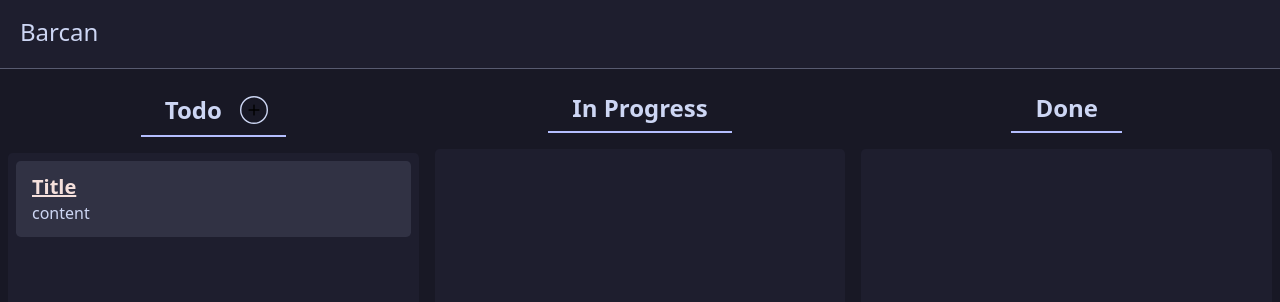
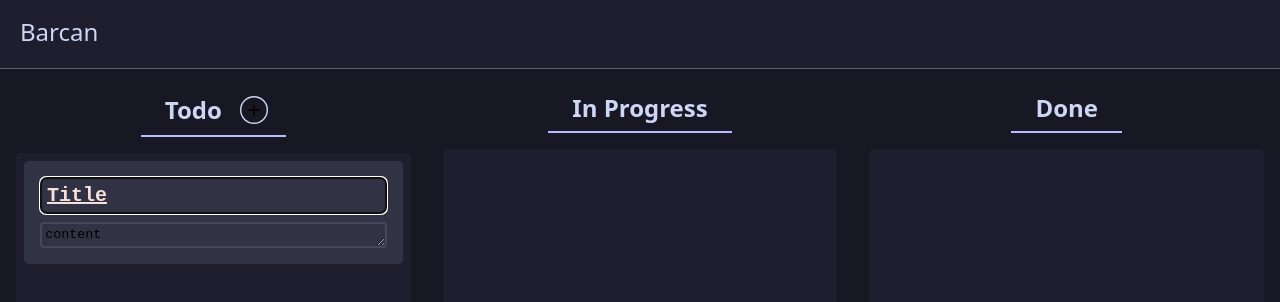
Before and after one commit to anton-oz/barcan, a React (Vite) app in the folder client/: page / in a window 1280 px wide. Both pictures are taken after a click on the button 253 px from the left and 109 px from the top of the page. Shown: the top 302 px of the page. Built offline with nearby package versions, Linux system fonts and the light colour scheme.

Commit message:
refactor: changed contenteditable html elements to text area, state handled by react

```diff
--- a/client/src/components/task/Task.css
+++ b/client/src/components/task/Task.css
@@ -1,4 +1,6 @@
 .task {
+  width: 100%;
+  height: 100%;
   height: fit-content;
   margin-bottom: 0.25em;
   padding: 1em;
@@ -14,10 +16,30 @@
   align-items: start;
 }
 
-.task h3 {
+textarea {
+  width: 100%;
+  height: fit-content;
+  padding: 0.25em;
+
+  background: none;
+  resize: none;
+  border: 2px solid var(--surface-1);
+  border-radius: var(--border-radius);
+}
+
+#title {
   color: var(--rosewater);
 
   font-size: 1.25em;
   font-weight: bold;
   text-decoration: underline;
 }
+
+#content {
+  height: 2em;
+  min-height: 2em;
+  max-height: 10em;
+  resize: vertical;
+
+  overflow: none;
+}
--- a/client/src/components/task/Task.tsx
+++ b/client/src/components/task/Task.tsx
@@ -1,5 +1,5 @@
+import { useState, useEffect } from "react";
 import "./Task.css";
-import { useEffect } from "react";
 
 interface TaskProps {
   id: string;
@@ -8,6 +8,8 @@ interface TaskProps {
 }
 
 export default function Task({ id, title, content }: TaskProps) {
+  const [taskTitle, setTaskTitle] = useState(title);
+  const [taskContent, setTaskContent] = useState(content);
   const dragEventListeners = () => {
     const taskEl = document.getElementById(id);
     if (!taskEl) {
@@ -44,21 +46,55 @@ export default function Task({ id, title, content }: TaskProps) {
       taskEl.removeEventListener("dragend", handleDragEnd);
     };
   };
+
   useEffect(dragEventListeners);
+
+  const handleChange = (event: React.ChangeEvent<HTMLTextAreaElement>) => {
+    const { target } = event;
+    const name = target.name;
+    const value = target.value;
+    switch (name) {
+      case "title":
+        // TODO:
+        // add visual indicator to page when too long, like a red border
+        if (value.length === 48) {
+          console.error("too long");
+          return;
+        }
+        setTaskTitle(value);
+        break;
+      case "content":
+        setTaskContent(value);
+        break;
+      default:
+        console.error("Error: Could not update task change event");
+        return;
+    }
+  };
+
+  const autoResizeContent = (e: React.ChangeEvent<HTMLTextAreaElement>) => {
+    e.target.style.height = Math.min(e.target.scrollHeight, 130) + "px";
+  };
 
   return (
     <li id={id} draggable className="task">
-      {/*
-      HACK:
-      this method of editing content is error prone,
-      fix at some point lol
-      */}
-      <h3 contentEditable suppressContentEditableWarning>
-        {title}
-      </h3>
-      <p contentEditable suppressContentEditableWarning>
-        {content}
-      </p>
+      <textarea
+        id="title"
+        role="task title"
+        name="title"
+        value={taskTitle}
+        onChange={handleChange}
+        autoFocus
+        rows={1}
+      />
+      <textarea
+        id="content"
+        role="task content"
+        name="content"
+        value={taskContent}
+        onChange={handleChange}
+        onInput={autoResizeContent}
+      />
     </li>
   );
 }
--- a/client/src/components/taskContainer/TaskContainer.css
+++ b/client/src/components/taskContainer/TaskContainer.css
@@ -57,3 +57,8 @@ article {
   overflow-x: hidden;
   overflow-y: scroll;
 }
+
+article > ul {
+  width: 100%;
+  height: 100%;
+}
--- a/client/src/components/taskContainer/TaskContainer.tsx
+++ b/client/src/components/taskContainer/TaskContainer.tsx
@@ -1,8 +1,7 @@
-import "./TaskContainer.css";
 import { useEffect, useState } from "react";
 import { Plus } from "lucide-react";
-
 import Task from "../task/Task";
+import "./TaskContainer.css";
 
 interface Task {
   title: string;
@@ -97,8 +96,8 @@ export default function TaskContainer({ title }: TaskContainerProps) {
           </button>
         ) : null}
       </header>
-      <article id={title}>
-        <ul>
+      <article>
+        <ul id={title}>
           {tasks.map((task, i) => (
             <Task
               key={i}
--- a/client/src/index.css
+++ b/client/src/index.css
@@ -9,8 +9,6 @@
   color-scheme: light dark;
   color: #cdd6f4;
   background-color: var(--mantel);
-
-  box-sizing: border-box;
 
   font-synthesis: none;
   text-rendering: optimizeLegibility;
@@ -57,6 +55,12 @@
   --border-radius: 0.3em;
 }
 
+*,
+*::after,
+*::before {
+  box-sizing: border-box;
+}
+
 * {
   scrollbar-width: none;
   -ms-overflow-style: none;
```
